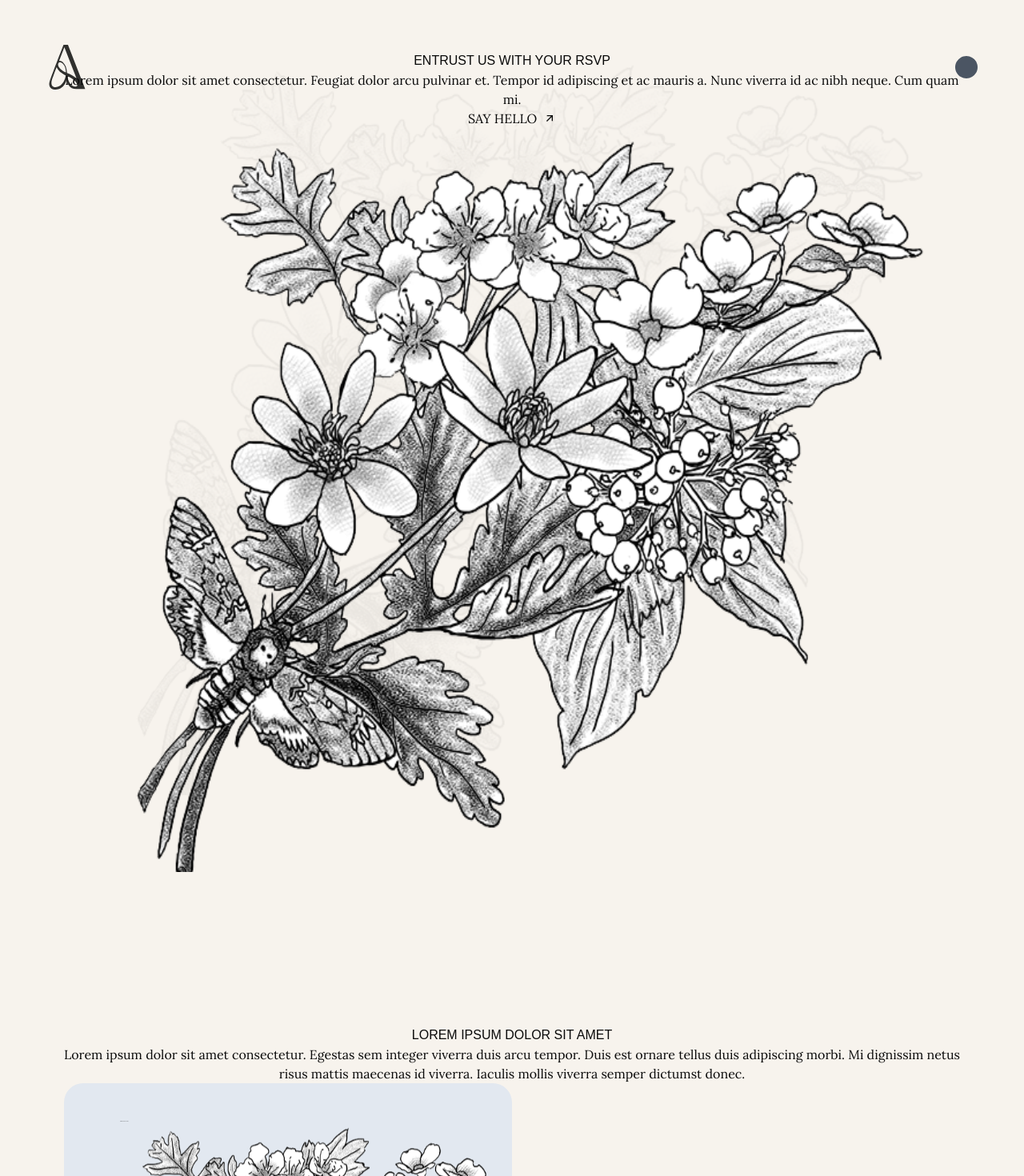
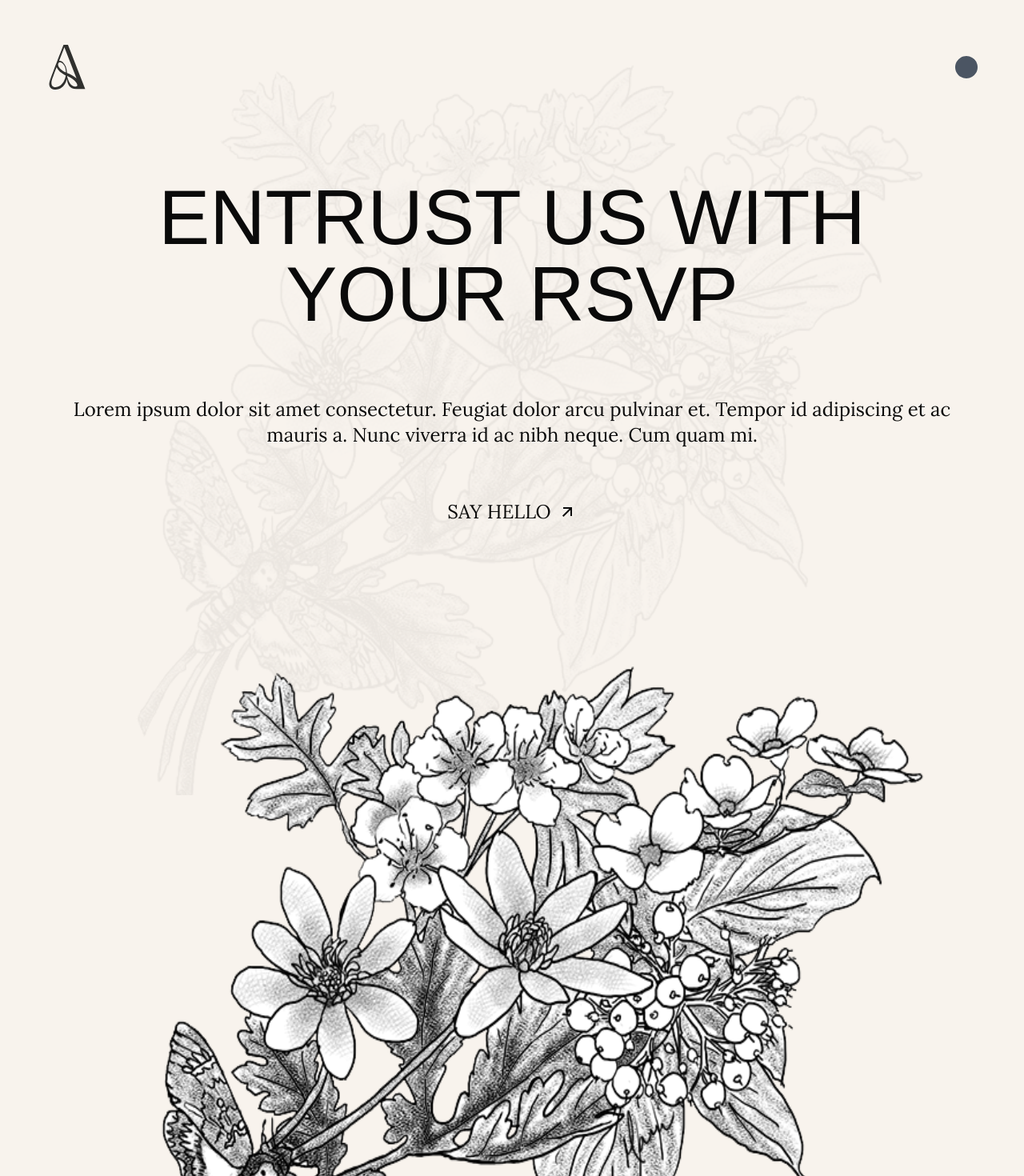
Before and after one commit to amarento/amarento.id, a Next.js app: page / in a window 1280 px wide. Shown: the top 1470 px of the page at 80% size. Built offline with nearby package versions, Linux system fonts and the light colour scheme; a web font is replaced by a local one.

Commit message:
add margin customization 🍊

```diff
--- a/src/styles/globals.css
+++ b/src/styles/globals.css
@@ -1,6 +1,42 @@
 @tailwind base;
   @tailwind components;
   @tailwind utilities;
+
+  .mb-custom-short {
+    @apply mb-4 sm:mb-6 md:mb-8 lg:mb-12 xl:mb-16 2xl:mb-20;
+  }
+
+  .mb-custom-medium {
+    @apply mb-6 sm:mb-8 md:mb-12 lg:mb-16 xl:mb-20 2xl:mb-24;
+  }
+
+  .mb-custom-long {
+    @apply mb-12 sm:mb-16 md:mb-24 lg:mb-32 xl:mb-40 2xl:mb-48;
+  }
+
+  .mt-custom-short {
+    @apply mt-8 sm:mt-12 md:mt-16 lg:mt-20 xl:mt-24 2xl:mt-32;
+  }
+
+  .mt-custom-long {
+    @apply mt-8 sm:mt-16 md:mt-24 lg:mt-32 xl:mt-40 2xl:mt-48;
+  }
+
+  .text-custom-h1 {
+    @apply text-4xl sm:text-5xl md:text-6xl lg:text-7xl xl:text-8xl 2xl:text-9xl
+  }
+
+  .text-custom-h2 {
+    @apply text-2xl sm:text-3xl md:text-4xl lg:text-5xl xl:text-6xl 2xl:text-7xl
+  }
+
+  .text-custom-h3 {
+    @apply text-xl sm:text-2xl md:text-3xl lg:text-4xl xl:text-5xl 2xl:text-6xl
+  }
+
+  .text-custom-p {
+    @apply text-sm sm:text-base md:text-lg lg:text-xl xl:text-2xl 2xl:text-3xl
+  }
 
   @layer base {
     :root {
--- a/tailwind.config.ts
+++ b/tailwind.config.ts
@@ -54,7 +54,7 @@ const config = {
           foreground: "hsl(var(--card-foreground))",
         },
         "white": {
-          default: "#F7F3ED"
+          default: "#F8F3ED"
         },
         "grey": {
           default: "#E5DCD3"
```
